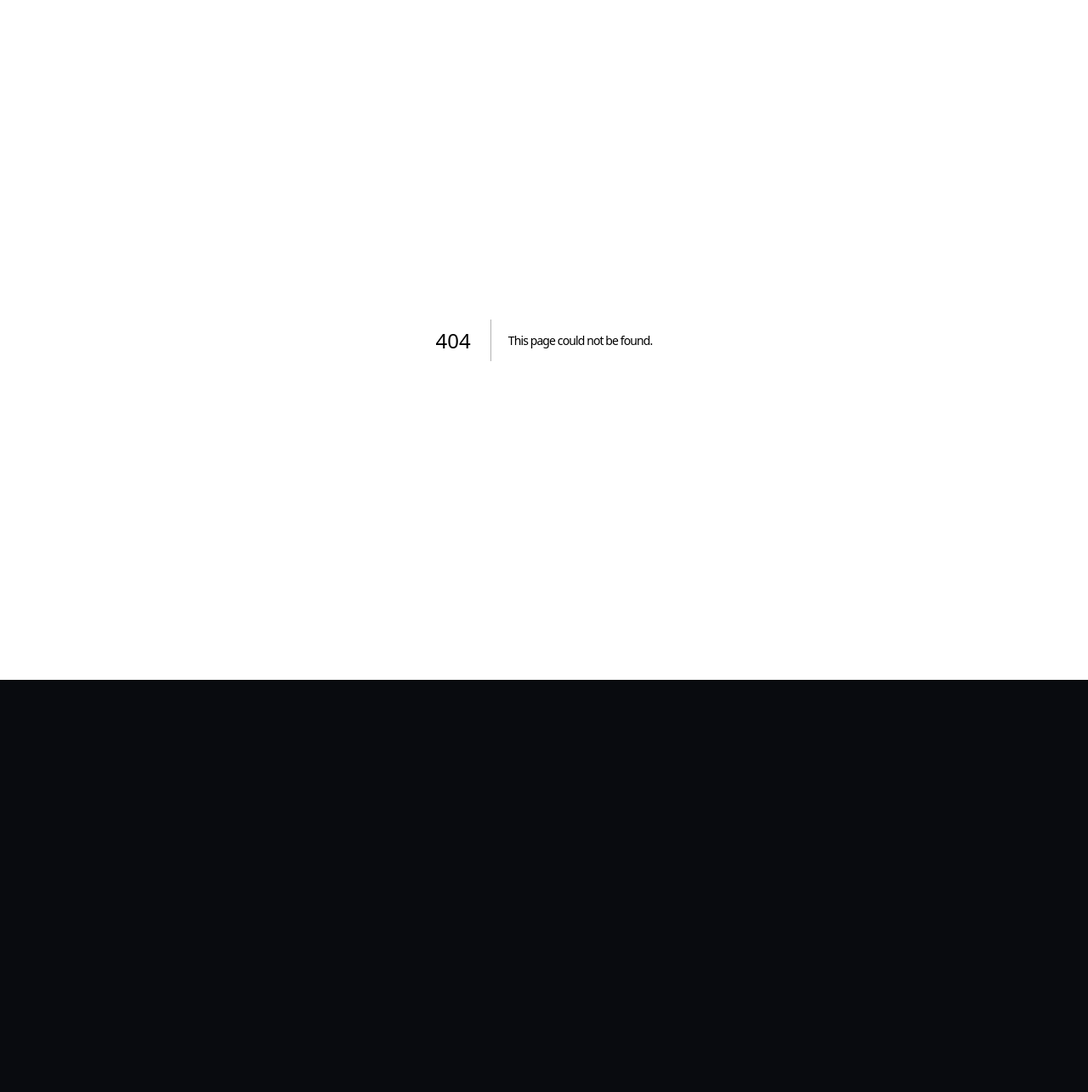
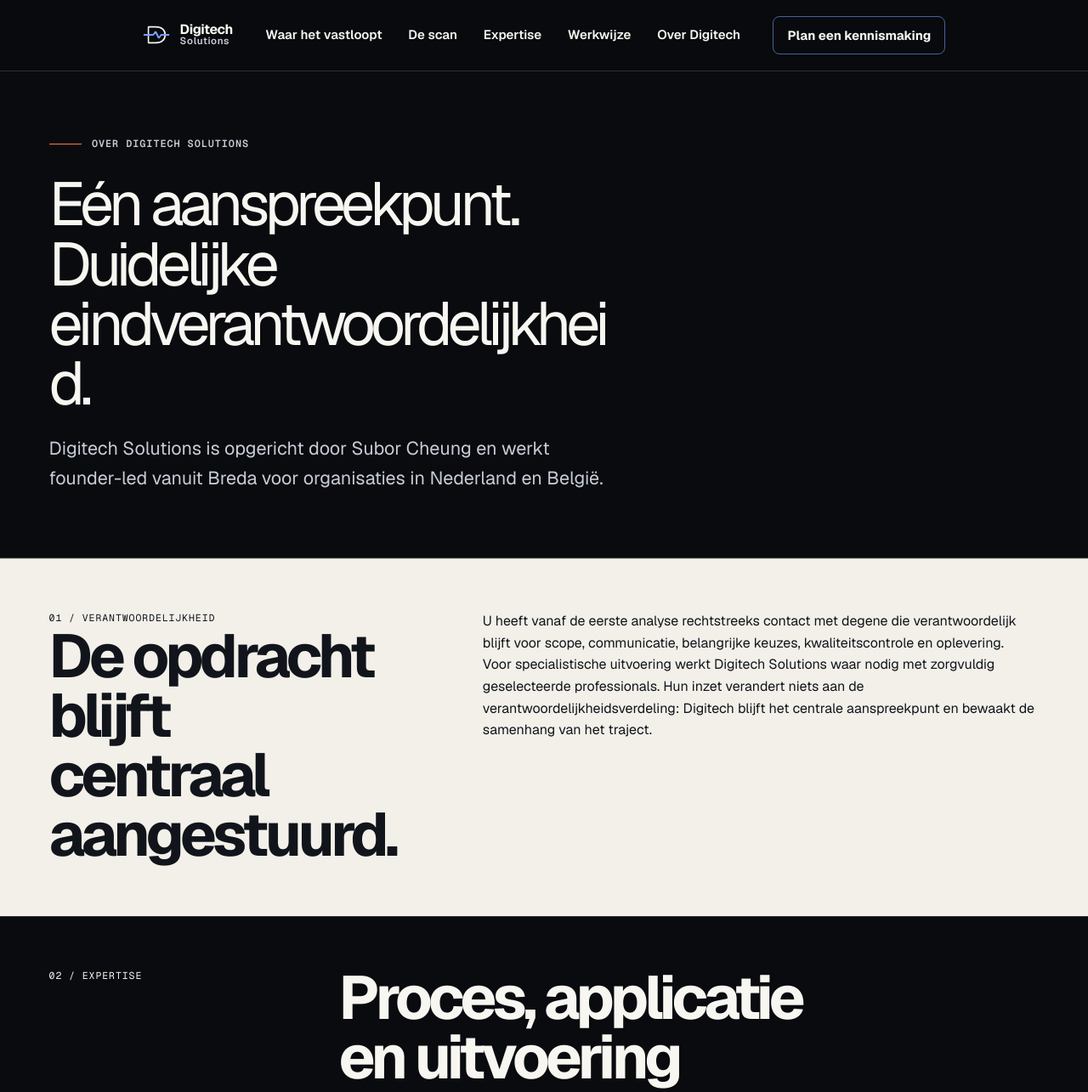
Before and after one commit to Subor-zz/digitechsolutions_v2, a Next.js app: page /over in a window 1280 px wide. Before the commit this address had no page. Shown: the top 1285 px of the page at 85% size. Before the commit the page ends 800 px from the top, so only its background shows below. Built offline with nearby package versions, Linux system fonts and the light colour scheme.

Commit message:
Add founder and company profile page

```diff
--- /dev/null
+++ b/app/over/page.tsx
@@ -0,0 +1,121 @@
+import type { Metadata } from "next";
+import Link from "next/link";
+
+import { SiteFooter, SiteHeader } from "@/components/rebrand/SiteChrome";
+
+export const metadata: Metadata = {
+  title: { absolute: "Over Subor Cheung en Digitech Solutions" },
+  description:
+    "Maak kennis met Subor Cheung, CEO van Digitech Solutions, en lees hoe verantwoordelijkheid, expertise en uitvoering binnen moderniseringstrajecten zijn georganiseerd.",
+  alternates: { canonical: "https://digitechsolutions.nl/over" },
+  robots: { index: true, follow: true },
+  openGraph: {
+    type: "profile",
+    locale: "nl_NL",
+    url: "https://digitechsolutions.nl/over",
+    siteName: "Digitech Solutions",
+    title: "Over Subor Cheung en Digitech Solutions",
+    description:
+      "Founder-led workflow- en applicatiemodernisering met één centraal aanspreekpunt en duidelijke eindverantwoordelijkheid.",
+  },
+};
+
+const profileSchema = {
+  "@context": "https://schema.org",
+  "@type": "ProfilePage",
+  "@id": "https://digitechsolutions.nl/over#profile",
+  url: "https://digitechsolutions.nl/over",
+  name: "Over Subor Cheung en Digitech Solutions",
+  mainEntity: {
+    "@type": "Person",
+    "@id": "https://digitechsolutions.nl/#subor-cheung",
+    name: "Subor Cheung",
+    jobTitle: "CEO",
+    url: "https://digitechsolutions.nl/over",
+    sameAs: ["https://www.linkedin.com/in/subor-cheung-3baab21a/"],
+    worksFor: { "@id": "https://digitechsolutions.nl/#organization" },
+    knowsAbout: [
+      "Proces- en workflowanalyse",
+      "Applicatiemodernisering",
+      "Requirements en gebruikersacceptatietesten",
+      "AI-ondersteunde automatisering",
+      "Integraties en API's",
+      "Kwaliteitsborging, documentatie en overdracht",
+    ],
+  },
+};
+
+export default function AboutPage() {
+  return (
+    <div className="site-shell">
+      <script
+        type="application/ld+json"
+        dangerouslySetInnerHTML={{ __html: JSON.stringify(profileSchema).replace(/</g, "\\u003c") }}
+      />
+      <SiteHeader primaryCtaHref="/kennismaking" />
+      <main id="hoofdinhoud" className="scan-page">
+        <header className="problem-exploration-hero">
+          <div className="container">
+            <p className="section-kicker section-kicker--light">Over Digitech Solutions</p>
+            <h1>Eén aanspreekpunt. Duidelijke eindverantwoordelijkheid.</h1>
+            <p>Digitech Solutions is opgericht door Subor Cheung en werkt founder-led vanuit Breda voor organisaties in Nederland en België.</p>
+          </div>
+        </header>
+
+        <section className="scan-page__section scan-page__section--paper" aria-labelledby="verantwoordelijkheid">
+          <div className="container scan-page__brief-grid">
+            <div>
+              <p className="scan-page__index">01 / Verantwoordelijkheid</p>
+              <h2 id="verantwoordelijkheid">De opdracht blijft centraal aangestuurd.</h2>
+            </div>
+            <div>
+              <p>U heeft vanaf de eerste analyse rechtstreeks contact met degene die verantwoordelijk blijft voor scope, communicatie, belangrijke keuzes, kwaliteitscontrole en oplevering.</p>
+              <p>Voor specialistische uitvoering werkt Digitech Solutions waar nodig met zorgvuldig geselecteerde professionals. Hun inzet verandert niets aan de verantwoordelijkheidsverdeling: Digitech blijft het centrale aanspreekpunt en bewaakt de samenhang van het traject.</p>
+            </div>
+          </div>
+        </section>
+
+        <section className="scan-page__section" aria-labelledby="expertise">
+          <div className="container">
+            <div className="scan-page__section-heading">
+              <p>02 / Expertise</p>
+              <h2 id="expertise">Proces, applicatie en uitvoering in samenhang.</h2>
+            </div>
+            <div className="scan-page__routes">
+              <article><h3>Workflowanalyse</h3><p>Werkstromen, overdrachten, uitzonderingen en eigenaarschap zichtbaar maken.</p></article>
+              <article><h3>Applicatiemodernisering</h3><p>Behouden, verbeteren, koppelen of vervangen onderbouwd tegen elkaar afwegen.</p></article>
+              <article><h3>AI en automatisering</h3><p>AI-ondersteunde oplossingen inzetten met duidelijke guardrails, menselijke controle en kwaliteitsrapportage.</p></article>
+              <article><h3>Borging</h3><p>Requirements, UAT, documentatie en overdracht onderdeel maken van de uitvoering.</p></article>
+            </div>
+          </div>
+        </section>
+
+        <section className="scan-page__section scan-page__section--paper" aria-labelledby="achtergrond">
+          <div className="container scan-page__brief-grid">
+            <div>
+              <p className="scan-page__index">03 / Achtergrond</p>
+              <h2 id="achtergrond">Van operationeel probleem naar beheerbare oplossing.</h2>
+            </div>
+            <div>
+              <p>Subor combineert een achtergrond in applicatiebeheer, functioneel beheer en procesverbetering met technische kennis van automatisering, koppelingen en AI-ondersteunde softwareontwikkeling.</p>
+              <p>Die combinatie helpt om bedrijfsproblemen niet uitsluitend vanuit techniek of proces te bekijken, maar vanuit de samenhang tussen mensen, werkwijze, informatie en systemen.</p>
+              <a className="text-link" href="https://www.linkedin.com/in/subor-cheung-3baab21a/" rel="me external">Bekijk het LinkedIn-profiel van Subor</a>
+            </div>
+          </div>
+        </section>
+
+        <section className="scan-page__cta" aria-labelledby="over-cta">
+          <div className="container">
+            <p>Begin bij de situatie</p>
+            <h2 id="over-cta">Bespreek wat uw organisatie vandaag tegenhoudt.</h2>
+            <div className="hero__actions">
+              <Link className="button button--primary" href="/kennismaking">Plan een kennismaking <span aria-hidden="true">↗</span></Link>
+              <Link className="text-link text-link--light" href="/probleemverkenning">Start de uitgebreide probleemverkenning</Link>
+            </div>
+          </div>
+        </section>
+      </main>
+      <SiteFooter />
+    </div>
+  );
+}
```
